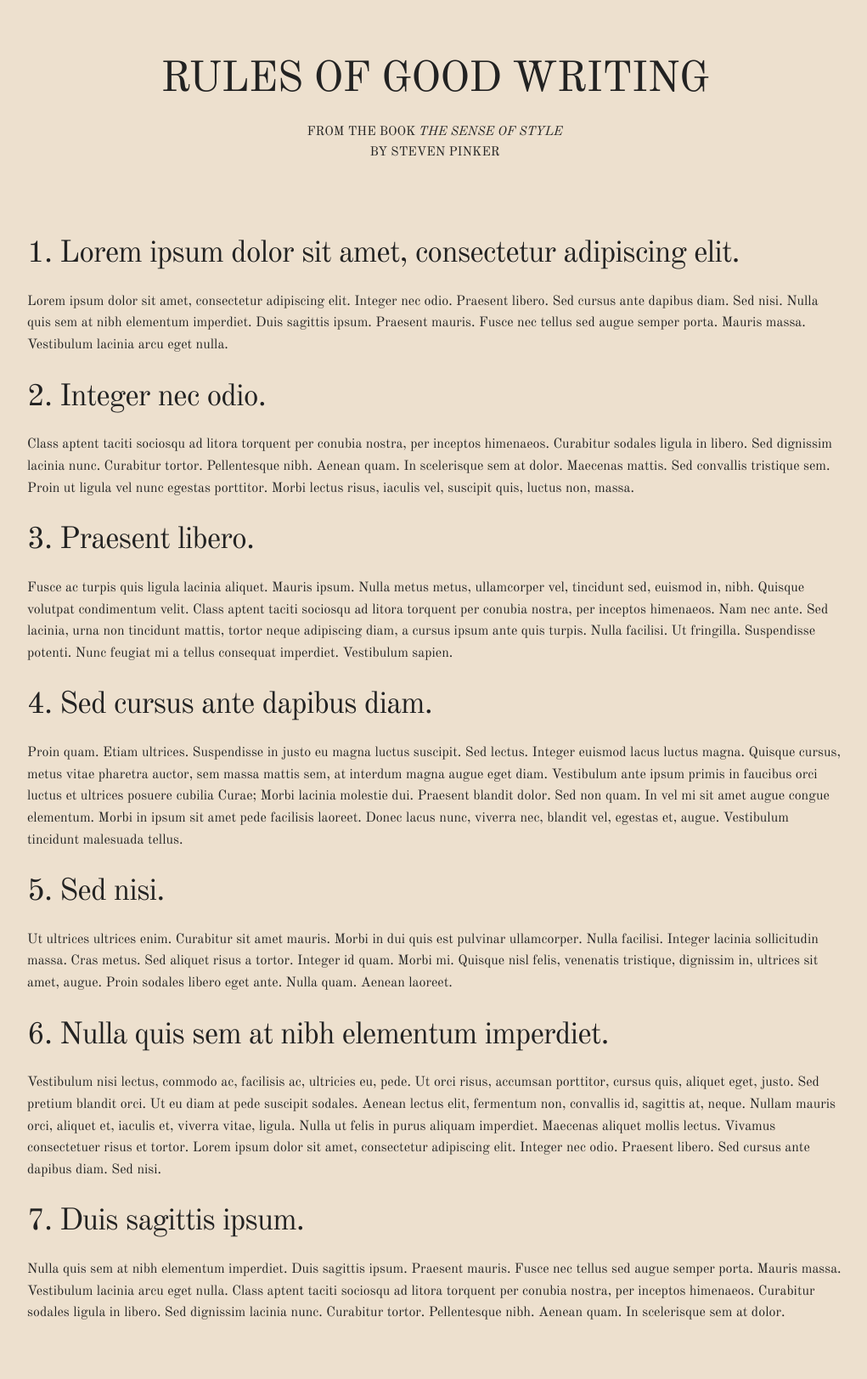
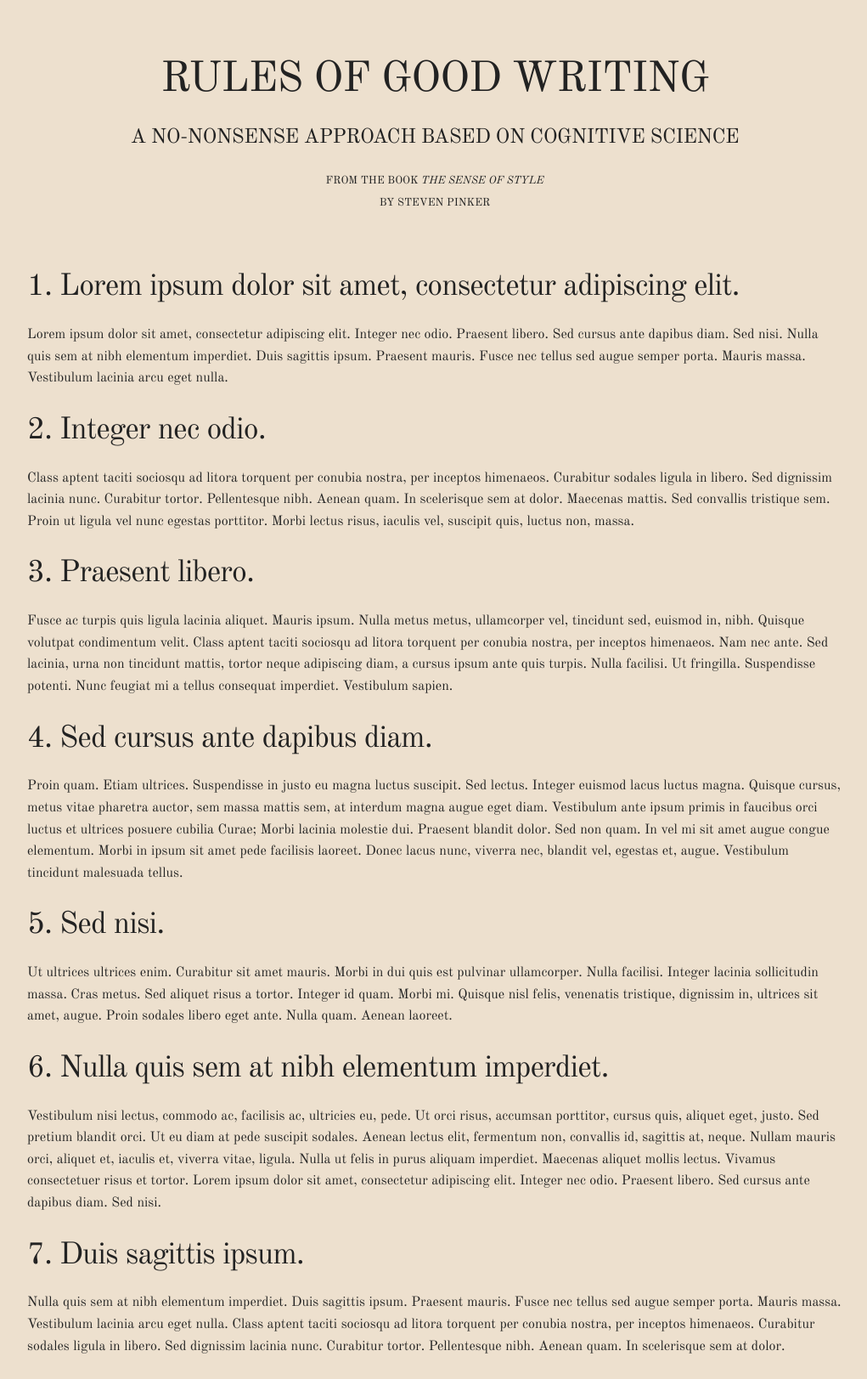
Before and after one commit to mrzool/good-writing, a Jekyll site: the page built from index.md, in a window 1280 px wide. Shown: the whole page at 85% size, without its empty margins (128-1149 px from the left). Built offline with Jekyll 4.4.1, drawn with Linux system fonts in a browser that asks for light colours; before the commit the page ends 1584 px from its top, so only the background shows below that.

Commit message:
A bit more love for the header

```diff
--- a/_includes/_header.html
+++ b/_includes/_header.html
@@ -1,4 +1,5 @@
 <header>
   <h1>{{ site.name }}</h1>
-  <h6>From the book <i>The Sense of Style</i><br> by Steven Pinker</h6>
+  <h5>A no-nonsense approach based on cognitive science</h5>
+  <small>From the book <i>The Sense of Style</i><br> by Steven Pinker</small>
 </header>
```
